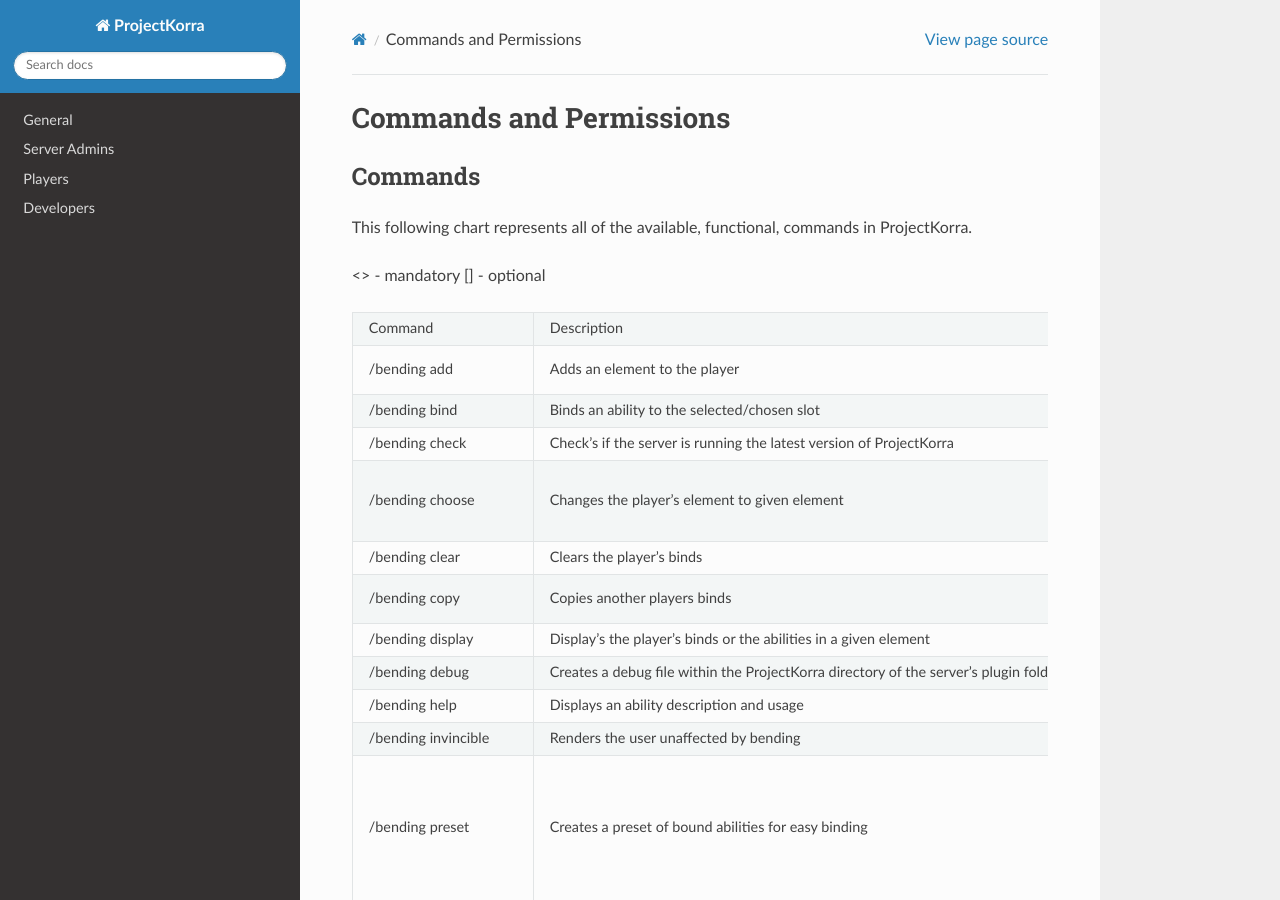
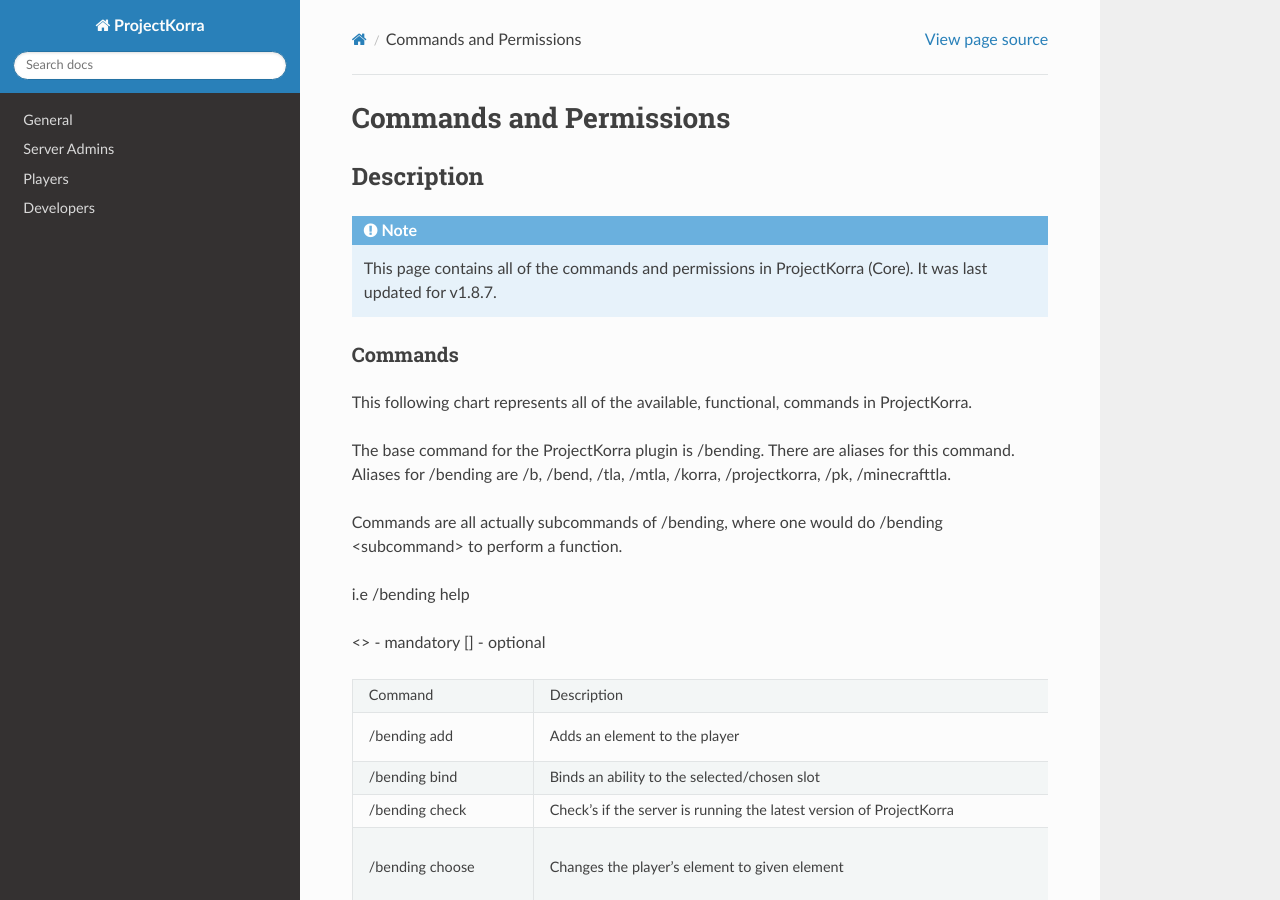
Before and after one commit to ProjectKorra/ProjectKorraWiki, a Sphinx documentation site: the page built from source/general/commands.rst, in a window 1280 px wide and 900 px high. Built offline with Sphinx 7.4.7 and the Read the Docs theme 2.0.0, drawn with Linux system fonts in a browser that asks for light colours; some of the changed text lies outside the part shown.

Commit message:
Update commands.rst
- Adds descriptions to Commands and Permissions

```diff
--- a/source/general/commands.rst
+++ b/source/general/commands.rst
@@ -1,12 +1,22 @@
 ========================
 Commands and Permissions
 ========================
+Description
+===========
+.. note:: This page contains all of the commands and permissions in ProjectKorra (Core). It was last updated for v1.8.7.
 Commands
 --------
 This following chart represents all of the available, functional, commands in ProjectKorra.
 
+The base command for the ProjectKorra plugin is /bending. There are aliases for this command. Aliases for /bending are /b, /bend, /tla, /mtla, /korra, /projectkorra, /pk, /minecrafttla.
+
+Commands are all actually subcommands of /bending, where one would do /bending <subcommand> to perform a function.
+
+i.e /bending help
+
 <> - mandatory
 [] - optional
+
 
 +---------------------+--------------------------------------------------------------------------------------+---------------------------------------+--------+---------------------------------------------+
 | Command             | Description                                                                          | Usage                                 | Alias  | Permission                                  |
@@ -77,6 +87,13 @@
 -----------
 The following table represents all other permissions in ProjectKorra.
 
+To give or take permissions you can either define them in your permissions.yml or use a plugin like PermissionsEx or GroupManager. These will allow you to remove or give the following permissions nodes to your players.
+
+Permissions marked default are available to everyone in absence of a permissions plugin and OP is available to OP.
+
+
+**CERTAIN ABILITIES ARE DEFAULT TO OP ONLY**
+
 +--------------------------------+-----------------------------------------------------------+------------+
 | Permission                     | Description                                               | Default    |
 +--------------------------------+-----------------------------------------------------------+------------+
```
